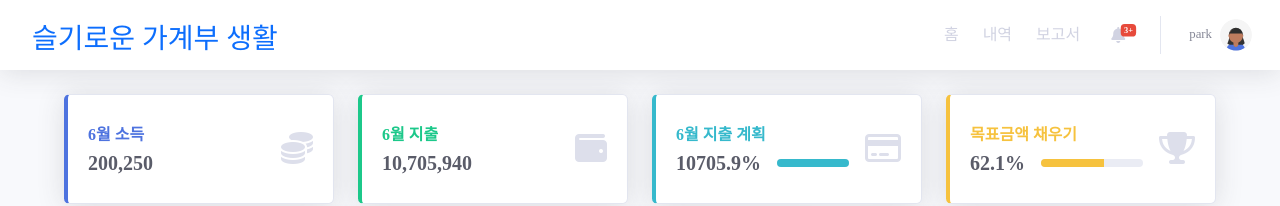
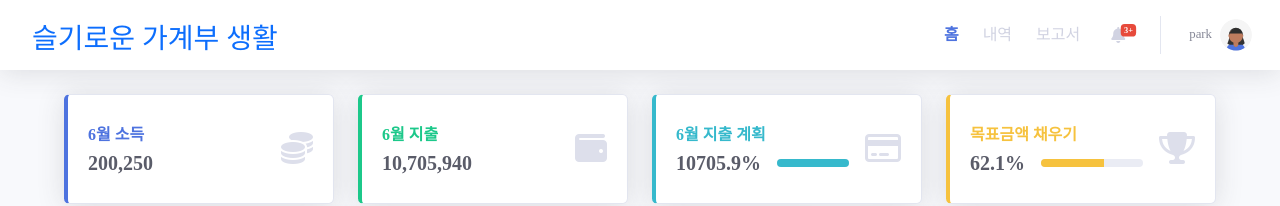
Before and after one commit to isj0228/sulgasaeng, a Vue app in the folder Skeleton_project/: page / in a window 1280 px wide. Shown: the top 206 px of the page. Built offline with nearby package versions, Linux system fonts and the light colour scheme; data requests are answered from the project's data file; a web font is replaced by a local one.

Commit message:
active효과 추가

```diff
--- a/Skeleton_project/src/components/nav/Topbar.vue
+++ b/Skeleton_project/src/components/nav/Topbar.vue
@@ -14,7 +14,7 @@
                     <h6 class="dropdown-header fs-6">
                         슬기로운 가계부 생활
                     </h6>
-                    <router-link to="/">
+                    <router-link to="/" active-class="active">
                         <a class="dropdown-item d-flex align-items-center py-3">
                             <div class="mr-3">
                                 <div class="icon-circle bg-primary">
@@ -24,7 +24,7 @@
                             <span class="text-gray-900">HOME</span>
                         </a>
                     </router-link>
-                    <router-link to="/record">
+                    <router-link to="/record" active-class="active">
                         <a class="dropdown-item d-flex align-items-center py-3">
                             <div class="mr-3">
                                 <div class="icon-circle bg-success">
@@ -36,7 +36,7 @@
                             </div>
                         </a>
                     </router-link>
-                    <router-link to="/chart">
+                    <router-link to="/chart" active-class="active">
                         <a class="dropdown-item d-flex align-items-center py-3">
                             <div class="mr-3">
                                 <div class="icon-circle bg-warning">
@@ -128,18 +128,18 @@
 
         <!-- 메뉴 이동 -->
         <ul class="navbar-nav ml-auto d-none d-md-flex">
-            <li class="nav-item active">
-                <router-link class="nav-link" to="/">
+            <li class="nav-item">
+                <router-link class="nav-link" to="/" active-class="active">
                     <span>홈</span>
                 </router-link>
             </li>
             <li class="nav-item">
-                <router-link class="nav-link" to="/record">
+                <router-link class="nav-link" to="/record" active-class="active">
                     <span>내역</span>
                 </router-link>
             </li>
             <li class="nav-item">
-                <router-link class="nav-link" to="/chart">
+                <router-link class="nav-link" to="/chart" active-class="active">
                     <span>보고서</span>
                 </router-link>
             </li>
@@ -242,4 +242,9 @@ const hideDropdown = () => {
   right: 0;
   left: auto;
 }
+
+.active{
+    font-weight: 700;
+    color: #4e73df !important;
+}
 </style>
```
